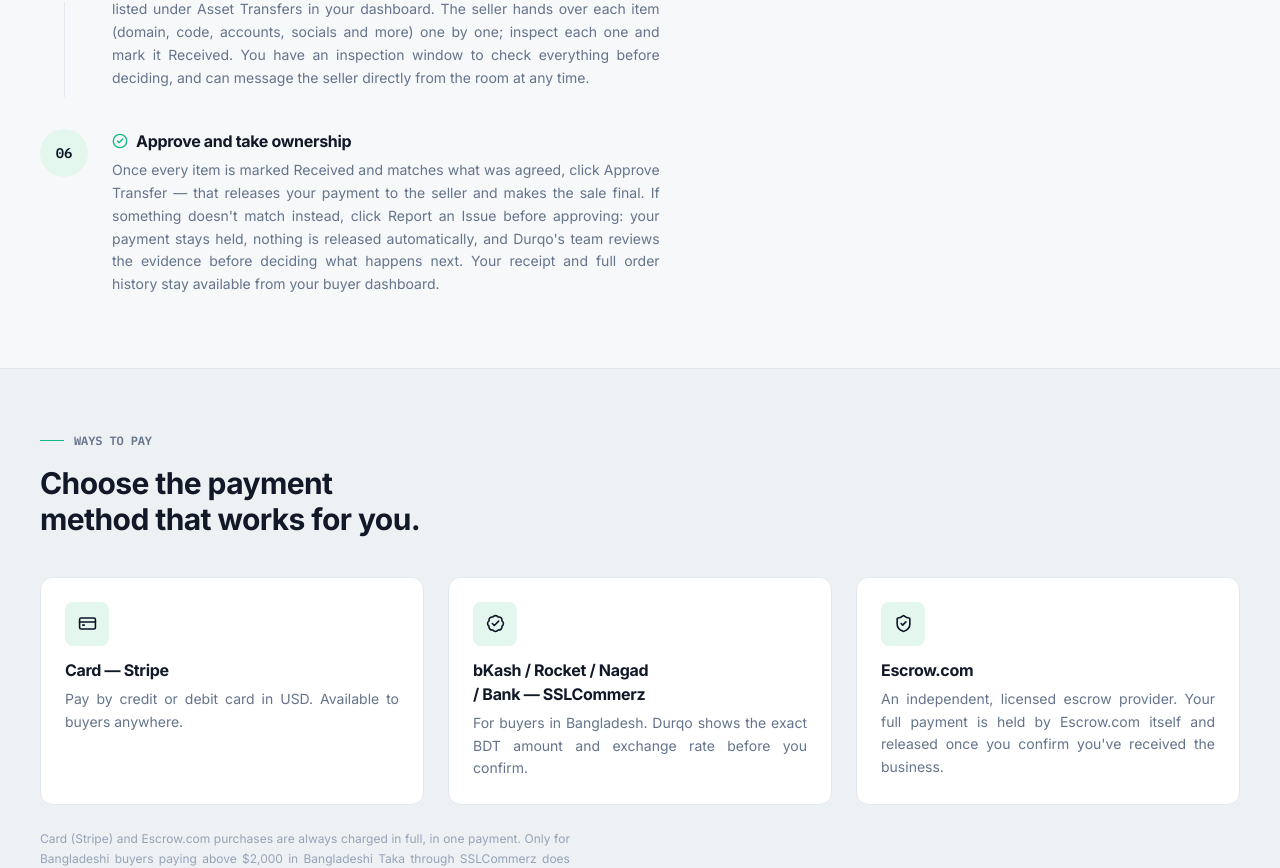
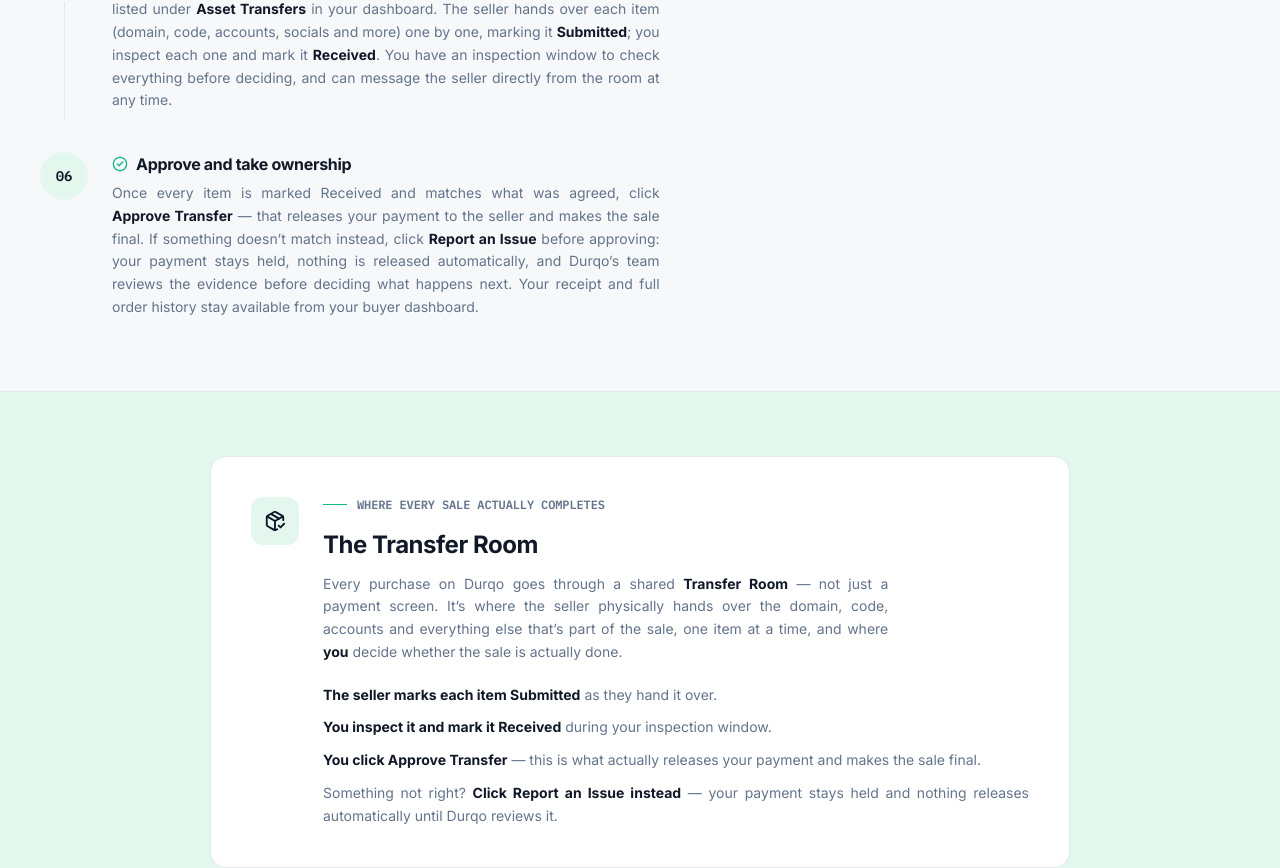
Before and after one commit to mdmanirmia/durqo-app, a Next.js app: page /how-to-buy in a window 1280 px wide. Shown: the part 1635-2503 px from the top of the page. Built offline with nearby package versions, Linux system fonts and the light colour scheme; no server answers.

Commit message:
Add files via upload

```diff
--- a/src/app/how-to-buy/page.tsx
+++ b/src/app/how-to-buy/page.tsx
@@ -28,6 +28,14 @@ import Button from "@/components/ui/Button";
 // Same-day follow-up: made explicit what "report an issue" actually does
 // (payment stays held, Durqo reviews before anything releases — never
 // automatic) rather than leaving that implied.
+//
+// Sep 13, 2026, second follow-up: per direct owner request, bolded the
+// actual clickable actions inside Steps 05-06 (Submitted, Received, Approve
+// Transfer, Report an Issue) so they read as concrete UI steps rather than
+// prose, and added a dedicated "The Transfer Room" spotlight card right
+// after the step list — the mechanism is the single most important thing
+// on this page, so it gets its own visually distinct callout instead of
+// living only inside one step among six.
 //
 // Sep 11, 2026: new step-by-step buyer guide, built alongside /how-to-sell,
 // /payments, /buyer-faq and /seller-faq (all linked from the Footer's new
@@ -126,13 +134,31 @@ const STEPS = [
     n: "05",
     icon: PackageCheck,
     title: "Inspect the transfer in your Transfer Room",
-    body: "Right after paying, you're taken straight to your order's Transfer Room — also listed under Asset Transfers in your dashboard. The seller hands over each item (domain, code, accounts, socials and more) one by one; inspect each one and mark it Received. You have an inspection window to check everything before deciding, and can message the seller directly from the room at any time.",
+    body: (
+      <>
+        Right after paying, you&rsquo;re taken straight to your order&rsquo;s <strong className="text-ink">Transfer Room</strong> —
+        also listed under <strong className="text-ink">Asset Transfers</strong> in your dashboard. The seller hands
+        over each item (domain, code, accounts, socials and more) one by one, marking it{" "}
+        <strong className="text-ink">Submitted</strong>; you inspect each one and mark it{" "}
+        <strong className="text-ink">Received</strong>. You have an inspection window to check everything before
+        deciding, and can message the seller directly from the room at any time.
+      </>
+    ),
   },
   {
     n: "06",
     icon: CheckCircle2,
     title: "Approve and take ownership",
-    body: "Once every item is marked Received and matches what was agreed, click Approve Transfer — that releases your payment to the seller and makes the sale final. If something doesn't match instead, click Report an Issue before approving: your payment stays held, nothing is released automatically, and Durqo's team reviews the evidence before deciding what happens next. Your receipt and full order history stay available from your buyer dashboard.",
+    body: (
+      <>
+        Once every item is marked Received and matches what was agreed, click{" "}
+        <strong className="text-ink">Approve Transfer</strong> — that releases your payment to the seller and makes
+        the sale final. If something doesn&rsquo;t match instead, click{" "}
+        <strong className="text-ink">Report an Issue</strong> before approving: your payment stays held, nothing is
+        released automatically, and Durqo&rsquo;s team reviews the evidence before deciding what happens next. Your
+        receipt and full order history stay available from your buyer dashboard.
+      </>
+    ),
   },
 ] as const;
 
@@ -260,6 +286,52 @@ export default function HowToBuyPage() {
         </Container>
       </section>
 
+      {/* TRANSFER ROOM SPOTLIGHT — Sep 13, 2026: called out on its own,
+          separate from the numbered steps, because it's the single most
+          important mechanism on this page: it's what actually completes
+          the sale and releases payment, not the payment screen itself. */}
+      <section className="border-b border-rule bg-brand-soft py-14 sm:py-16">
+        <Container>
+          <Inner>
+            <div className="mx-auto max-w-[860px] rounded-2xl border border-rule bg-paper-raised p-8 sm:p-10">
+              <div className="flex flex-col gap-5 sm:flex-row sm:items-start sm:gap-6">
+                <span className="grid h-12 w-12 shrink-0 place-items-center rounded-xl bg-brand-soft text-brand-strong">
+                  <PackageCheck size={22} />
+                </span>
+                <div>
+                  <DashEyebrow>Where every sale actually completes</DashEyebrow>
+                  <h2 className="text-xl font-semibold text-ink sm:text-2xl">The Transfer Room</h2>
+                  <p className="mt-3 max-w-[64ch] text-sm leading-relaxed text-ink-soft">
+                    Every purchase on Durqo goes through a shared <strong className="text-ink">Transfer Room</strong>{" "}
+                    — not just a payment screen. It&rsquo;s where the seller physically hands over the domain, code,
+                    accounts and everything else that&rsquo;s part of the sale, one item at a time, and where
+                    <strong className="text-ink"> you</strong> decide whether the sale is actually done.
+                  </p>
+                  <ul className="mt-5 flex flex-col gap-2.5 text-sm leading-relaxed text-ink-soft">
+                    <li>
+                      <strong className="text-ink">The seller marks each item Submitted</strong> as they hand it
+                      over.
+                    </li>
+                    <li>
+                      <strong className="text-ink">You inspect it and mark it Received</strong> during your
+                      inspection window.
+                    </li>
+                    <li>
+                      <strong className="text-ink">You click Approve Transfer</strong> — this is what actually
+                      releases your payment and makes the sale final.
+                    </li>
+                    <li>
+                      Something not right? <strong className="text-ink">Click Report an Issue instead</strong> —
+                      your payment stays held and nothing releases automatically until Durqo reviews it.
+                    </li>
+                  </ul>
+                </div>
+              </div>
+            </div>
+          </Inner>
+        </Container>
+      </section>
+
       {/* PAYMENT METHODS */}
       <section className="border-b border-rule bg-paper-sunk py-14 sm:py-16">
         <Container>
```
